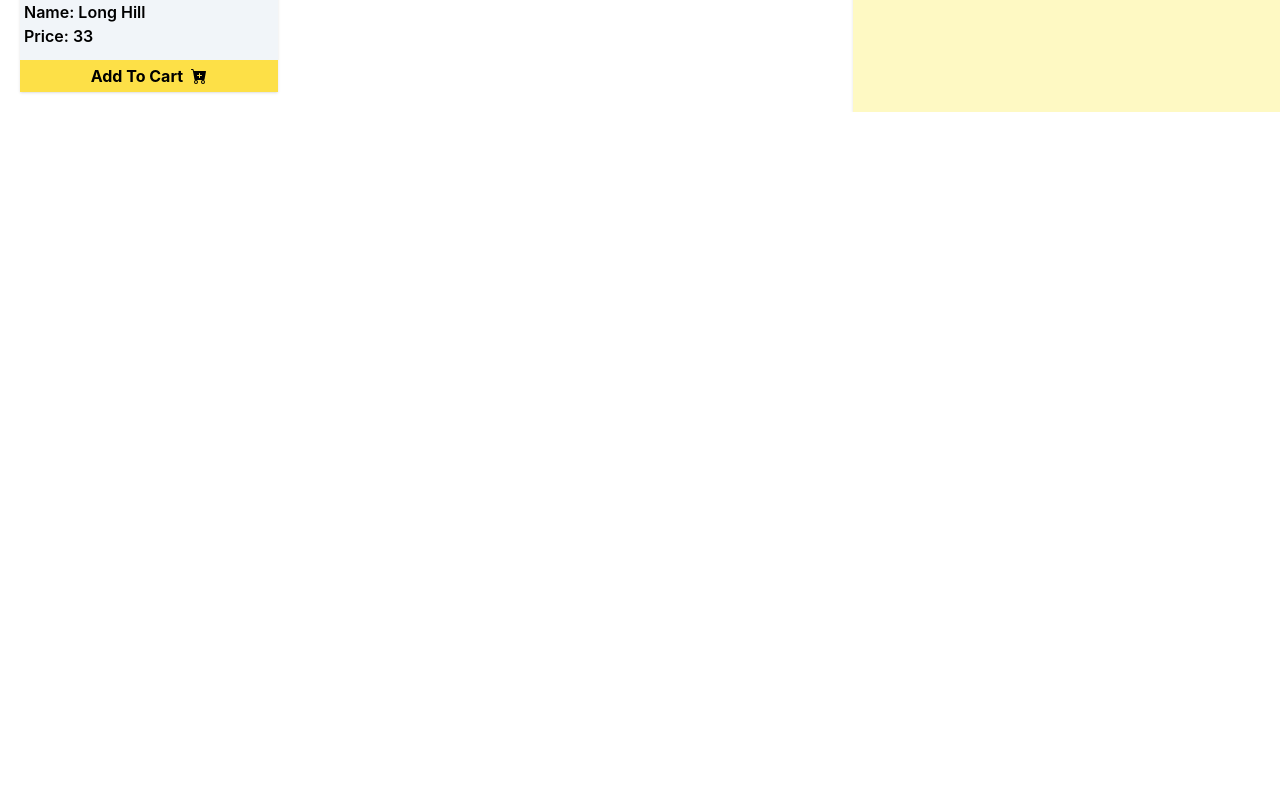
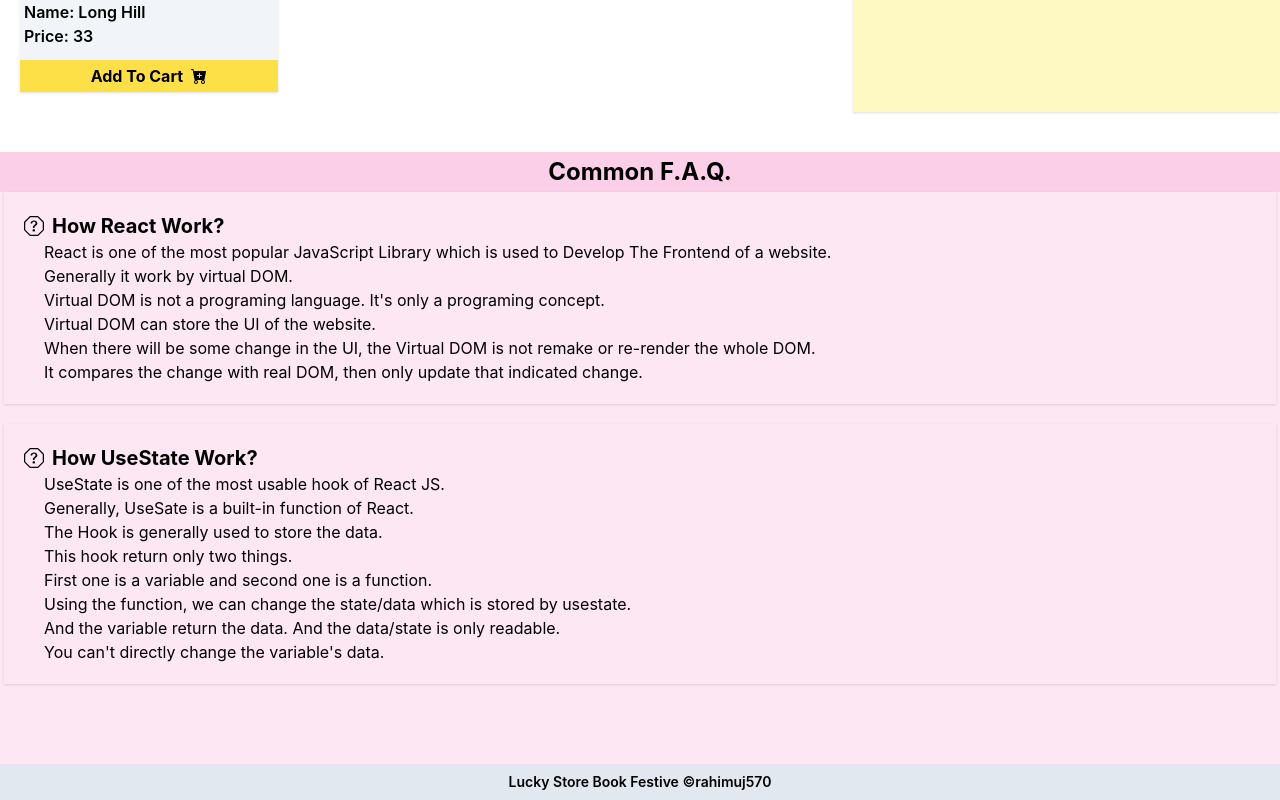
Before and after one commit to rahimuj570/lucky-store-assignment-8, a React (Create React App) app: page / in a window 1280 px wide. Shown: the part 1820-2620 px from the top of the page. Before the commit the page ends 1932 px from the top, so only its background shows below. Built offline with nearby package versions, Linux system fonts and the light colour scheme.

Commit message:
footer component added

```diff
--- a/package.json
+++ b/package.json
@@ -10,6 +10,7 @@
     "react-dom": "^17.0.2",
     "react-icons": "^4.3.1",
     "react-scripts": "5.0.0",
+    "sweetalert": "^2.1.2",
     "web-vitals": "^2.1.4"
   },
   "scripts": {
--- a/src/App.js
+++ b/src/App.js
@@ -1,4 +1,5 @@
 import "./App.css";
+import Footer from "./Components/Footer/Footer";
 import Header from "./Components/Header/Header";
 import Main from "./Components/Main/Main";
 
@@ -7,6 +8,7 @@ function App() {
     <>
       <Header></Header>
       <Main></Main>
+      <Footer></Footer>
     </>
   );
 }
--- a/src/Components/Cart/Cart.js
+++ b/src/Components/Cart/Cart.js
@@ -6,12 +6,10 @@ import { MdRepeatOn } from "react-icons/md";
 const Cart = ({ cart, setCart }) => {
   const [chooseCss, setChooseCss] = useState(0);
   let chooseOneCss = "{ background: #FED7AA }";
-  console.log(cart.length);
   const randomChoose = () => {
     let random = Math.floor(Math.random() * cart.length) + 1;
     setChooseCss(random);
   };
-  console.log(chooseCss);
   let DisBlockNone;
   if (cart.length) {
     DisBlockNone = { display: "flex" };
@@ -25,8 +23,8 @@ const Cart = ({ cart, setCart }) => {
         .chooseOne :nth-child({chooseCss}){chooseOneCss}
       </style>
       <div className="chooseOne">
-        {cart.map((data) => (
-          <SelectedBook key={data.id} data={data}></SelectedBook>
+        {cart.map((data, index) => (
+          <SelectedBook key={index} data={data}></SelectedBook>
         ))}
       </div>
       <button
--- a/src/Components/Footer/Footer.js
+++ b/src/Components/Footer/Footer.js
@@ -1,7 +1,54 @@
 import React from "react";
-
+import { BsQuestionOctagon } from "react-icons/bs";
 const Footer = () => {
-  return <div></div>;
+  return (
+    <>
+      <div className="mt-10 pb-20 bg-pink-100">
+        <h1 className="py-1 bg-pink-200 font-bold text-center text-2xl">
+          {" "}
+          Common F.A.Q.
+        </h1>
+        <div className="px-1">
+          <div className=" shadow p-5">
+            <h3 className="font-bold flex items-center text-xl">
+              <BsQuestionOctagon className="font-bold mr-2" /> How React Work?
+            </h3>
+            <p className="pl-5">
+              React is one of the most popular JavaScript Library which is used
+              to Develop The Frontend of a website. <br />
+              Generally it work by virtual DOM. <br /> Virtual DOM is not a
+              programing language. It's only a programing concept. <br />
+              Virtual DOM can store the UI of the website. <br />
+              When there will be some change in the UI, the Virtual DOM is not
+              remake or re-render the whole DOM. <br /> It compares the change
+              with real DOM, then only update that indicated change.
+            </p>
+          </div>
+          <div className="mt-5 shadow p-5">
+            <h3 className="font-bold flex items-center text-xl">
+              <BsQuestionOctagon className="font-bold mr-2" /> How UseState
+              Work?
+            </h3>
+            <p className="pl-5">
+              UseState is one of the most usable hook of React JS. <br />
+              Generally, UseSate is a built-in function of React. <br />
+              The Hook is generally used to store the data. <br />
+              This hook return only two things. <br />
+              First one is a variable and second one is a function. <br />
+              Using the function, we can change the state/data which is stored
+              by usestate. <br />
+              And the variable return the data. And the data/state is only
+              readable. <br />
+              You can't directly change the variable's data.
+            </p>
+          </div>
+        </div>
+      </div>
+      <p className="bg-slate-200 py-2 font-semibold text-sm text-center">
+        Lucky Store Book Festive &copy;rahimuj570
+      </p>
+    </>
+  );
 };
 
 export default Footer;
--- a/src/Components/Main/Main.js
+++ b/src/Components/Main/Main.js
@@ -1,6 +1,7 @@
 import React, { useEffect, useState } from "react";
 import Cart from "../Cart/Cart";
 import SingleBook from "../SingleBook/SingleBook";
+import swal from "sweetalert";
 
 const Main = () => {
   const [book, setBook] = useState([]);
@@ -13,10 +14,15 @@ const Main = () => {
   //   console.log(book);
   const addToCart = (data) => {
     let newCart = [...cart, data];
-    setCart(newCart);
+    if (cart.length == 4) {
+      swal("Oops!", "You Can Buy Only 4 Books At A Time", "error");
+    } else {
+      setCart(newCart);
+    }
+    console.log(cart.length);
   };
   return (
-    <div className="grid grid-cols-6">
+    <div className="relative grid grid-cols-6">
       <div className="col-span-3 sm:col-span-4">
         <div className="grid grid-cols-1 md:grid-cols-3 sm:grid-cols-2 bg-scale-100 gap-5 m-5">
           {book.map((data) => (
@@ -28,11 +34,13 @@ const Main = () => {
           ))}
         </div>
       </div>
-      <div className=" shadow col-span-3 sm:col-span-2 bg-yellow-100">
-        <h1 className="bg-yellow-200 text-center p-3 p-1 font-semibold text-xl">
-          Selected Books
-        </h1>
-        <Cart cart={cart} setCart={setCart}></Cart>
+      <div className="  shadow col-span-3 sm:col-span-2 bg-yellow-100">
+        <div className="sticky top-0">
+          <h1 className=" bg-yellow-200 text-center p-3 p-1 font-semibold text-xl">
+            Selected Books
+          </h1>
+          <Cart cart={cart} setCart={setCart}></Cart>
+        </div>
       </div>
     </div>
   );
--- a/src/Components/SingleBook/SingleBook.js
+++ b/src/Components/SingleBook/SingleBook.js
@@ -13,7 +13,7 @@ const SingleBook = ({ data, addToCart }) => {
           <p className="font-semibold">Name: {name}</p>
           <p className="font-semibold">Price: {price}</p>
         </div>
-        <button></button>
+        <button className=""></button>
         <button
           onClick={() => addToCart(data)}
           className="flex justify-center items-center absolute bottom-0 font-bold w-full btn bg-yellow-300 p-1"
```
Also changed, not shown: 1 other file (tests, documents, lock files or other folders).
